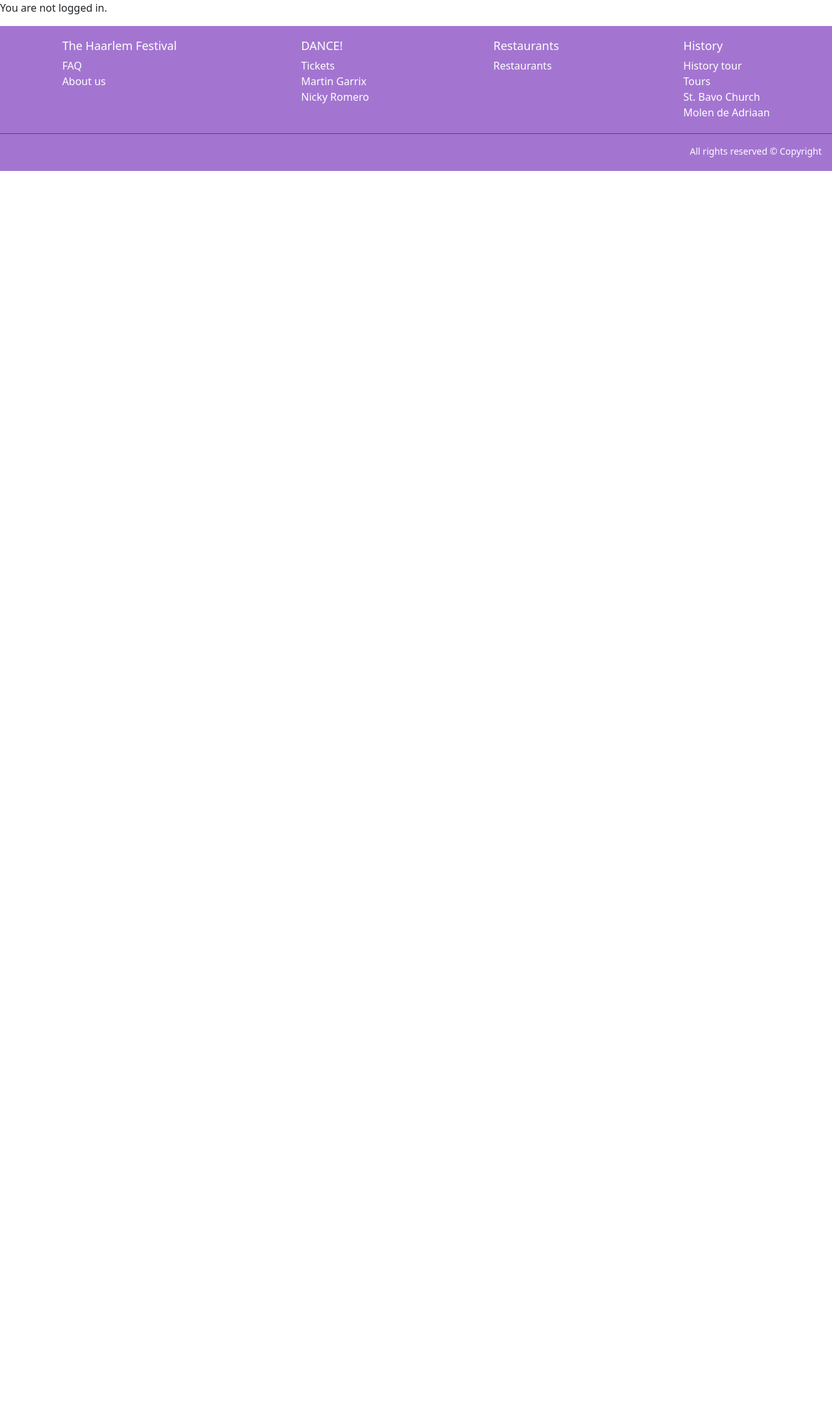
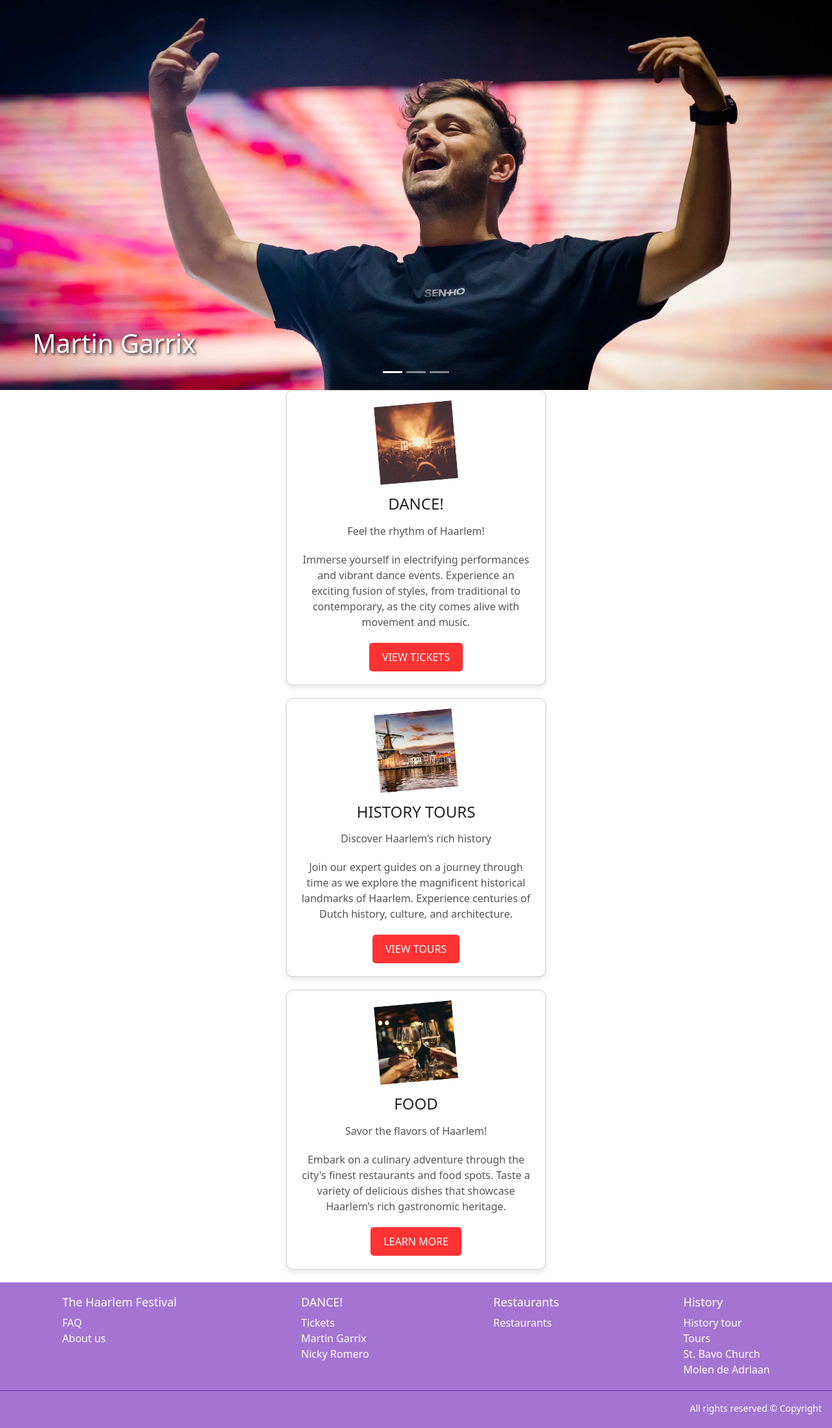
Before and after one commit to Juul-vde/Applicatie-ontwikkeling-Haarlem-Festival-2, a PHP site: page / in a window 1280 px wide. Shown: the part 89-2286 px from the top of the page at 65% size. Before the commit the page ends 352 px from the top, so only its background shows below. Run offline with PHP 8.4, Linux system fonts and the light colour scheme.

Commit message:
Homepage v1
Basic carousel, card draft

```diff
--- a/app/public/css/style.css
+++ b/app/public/css/style.css
@@ -1,3 +1,19 @@
+body, html {
+  height: 100%;
+  margin: 0;
+}
+
+.page-container {
+  display: flex;
+  flex-direction: column;
+  min-height: 100vh;
+}
+
+.main-content {
+  flex: 1;
+  padding-bottom: 20px;
+}
+
 header {
   background-color: #a375d1;
   padding: 10px 0;
@@ -85,6 +101,8 @@
     background-color: #a375d1;
     color: #fff;
     padding: 20px 0;
+    position: relative;
+    margin-top: auto;
 }
 
 .footer-content {
@@ -144,3 +162,122 @@
   margin: 0;
   font-size: 14px;
 }
+
+#myCarousel {
+  height: 75vh;
+  min-height: 300px;
+}
+
+.carousel-item {
+  height: 100%;
+  position: relative;
+  overflow: hidden;
+}
+
+.carousel-inner {
+  height: 100%;
+}
+
+.carousel-caption .btn {
+  text-shadow: none;
+}
+
+.carousel-caption {
+  position: absolute;
+  left: 0;
+  right: 0;
+  color: white;
+  padding-left: 50px;
+  text-shadow: 2px 2px 5px black;
+}
+
+.carousel-item img {
+  width: 100%;
+  height: 100%;
+  object-fit: cover;
+}
+
+.carousel-item:nth-child(1) img {
+  object-position: top center;
+}
+
+.carousel-item:nth-child(2) img {
+  object-position: center 30%;
+}
+
+.carousel-item:nth-child(3) img {
+  object-position: center 30%;
+}
+
+.cards-container {
+  display: flex;
+  flex-direction: column;
+  gap: 20px;
+  justify-content: center;
+  align-items: center;
+}
+
+.card {
+  background-color: #fff;
+  border-radius: 10px;
+  box-shadow: 0 4px 8px rgba(0, 0, 0, 0.1);
+  padding: 20px;
+  width: 100%;
+  max-width: 400px;
+  text-align: center;
+  transition: transform 0.3s ease, box-shadow 0.3s ease;
+  display: flex;
+  align-items: center;
+  flex-direction: column;
+}
+
+.card:hover {
+  transform: translateY(-10px);
+  box-shadow: 0 8px 16px rgba(0, 0, 0, 0.2);
+}
+
+.card-image-box {
+  width: 120px;
+  height: 120px;
+  overflow: hidden;
+  position: relative;
+  transform: rotate(-5deg);
+  margin-bottom: 20px;
+}
+
+.card-image {
+  width: 100%;
+  height: 100%;
+  object-fit: cover;
+}
+
+.card:hover .card-image-box {
+  transform: rotate(0deg);
+}
+
+.card-text {
+  text-align: center;
+}
+
+.card h2 {
+  font-size: 1.5rem;
+  margin-bottom: 15px;
+  color: #222;
+}
+
+.card p {
+  font-size: 1rem;
+  margin-bottom: 20px;
+  color: #555;
+}
+
+.cta-button {
+  display: inline-block;
+  padding: 10px 20px;
+  font-size: 1rem;
+  color: #fff;
+  background-color: #FF3333;
+  text-decoration: none;
+  border-radius: 5px;
+  transition: background-color 0.3s ease;
+}
--- a/app/views/home/index.php
+++ b/app/views/home/index.php
@@ -6,11 +6,86 @@
 include __DIR__ . '/../header.php';
 
 
-if (isset($_SESSION['loggedIn']) && $_SESSION['loggedIn']) {
-    echo '<p>Welcome, you are logged in!</p>';
-} else {
-    echo '<p>You are not logged in.</p>';
-}
+// if (isset($_SESSION['loggedIn']) && $_SESSION['loggedIn']) {
+//     echo '<p>Welcome, you are logged in!</p>';
+// } else {
+//     echo '<p>You are not logged in.</p>';
+// }
+?>
 
-include __DIR__ . '/../footer.php';
-?>
+<body>
+    <main class="main-content">
+        <div id="myCarousel" class="carousel slide mb-6" data-bs-ride="carousel">
+            <div class="carousel-indicators">
+                <button type="button" data-bs-target="#myCarousel" data-bs-slide-to="0" class="active" aria-current="true" aria-label="Slide 1"></button>
+                <button type="button" data-bs-target="#myCarousel" data-bs-slide-to="1" aria-label="Slide 2"></button>
+                <button type="button" data-bs-target="#myCarousel" data-bs-slide-to="2" aria-label="Slide 3"></button>
+            </div>
+            <div class="carousel-inner">
+                <div class="carousel-item active">
+                    <img src="/media/dancemainbanner.png" class="d-block w-100" alt="Martin Garrix">
+                    <div class="container">
+                        <div class="carousel-caption text-start">
+                            <h1>Martin Garrix</h1>
+                        </div>
+                    </div>
+                </div>
+                <div class="carousel-item">
+                    <img src="/media/foodmainbanner.png" class="d-block w-100" alt="Food">
+                    <div class="container">
+                        <div class="carousel-caption text-start">
+                            <h1>Food</h1>
+                        </div>
+                    </div>
+                </div>
+                <div class="carousel-item">
+                    <img src="/media/historymainbanner.png" class="d-block w-100" alt="St. Bavo Church">
+                    <div class="container">
+                        <div class="carousel-caption text-start">
+                            <h1>Church of St. Bavo</h1>
+                        </div>
+                    </div>
+                </div>
+            </div>
+        </div>
+
+        <section class="cards-container">
+            <div class="card">
+                <div class="card-image-box">
+                    <img src="/media/dancecard.png" alt="Dance Image" class="card-image">
+                </div>
+                <div class="card-text">
+                    <h2>DANCE!</h2>
+                    <p>Feel the rhythm of Haarlem!</p>
+                    <p>Immerse yourself in electrifying performances and vibrant dance events. Experience an exciting fusion of styles, from traditional to contemporary, as the city comes alive with movement and music.</p>
+                    <a href="#" class="cta-button">VIEW TICKETS</a>
+                </div>
+            </div>
+
+            <div class="card">
+                <div class="card-image-box">
+                    <img src="/media/historycard.png" alt="History Image" class="card-image">
+                </div>
+                <div class="card-text">
+                    <h2>HISTORY TOURS</h2>
+                    <p>Discover Haarlem’s rich history</p>
+                    <p>Join our expert guides on a journey through time as we explore the magnificent historical landmarks of Haarlem. Experience centuries of Dutch history, culture, and architecture.</p>
+                    <a href="#" class="cta-button">VIEW TOURS</a>
+                </div>
+            </div>
+
+            <div class="card">
+                <div class="card-image-box">
+                    <img src="/media/foodcard.png" alt="Food Image" class="card-image">
+                </div>
+                <div class="card-text">
+                    <h2>FOOD</h2>
+                    <p>Savor the flavors of Haarlem!</p>
+                    <p>Embark on a culinary adventure through the city's finest restaurants and food spots. Taste a variety of delicious dishes that showcase Haarlem’s rich gastronomic heritage.</p>
+                    <a href="#" class="cta-button">LEARN MORE</a>
+                </div>
+            </div>
+        </section>
+    </main>
+    <?php include_once __DIR__ . '/../footer.php'; ?>
+</body>
```
Also changed, not shown: app/public/media/dancecard.png (added), app/public/media/dancemainbanner.png (added), app/public/media/foodcard.png (added), app/public/media/foodmainbanner.png (added), app/public/media/historycard.png (added), app/public/media/historymainbanner.png (added).
